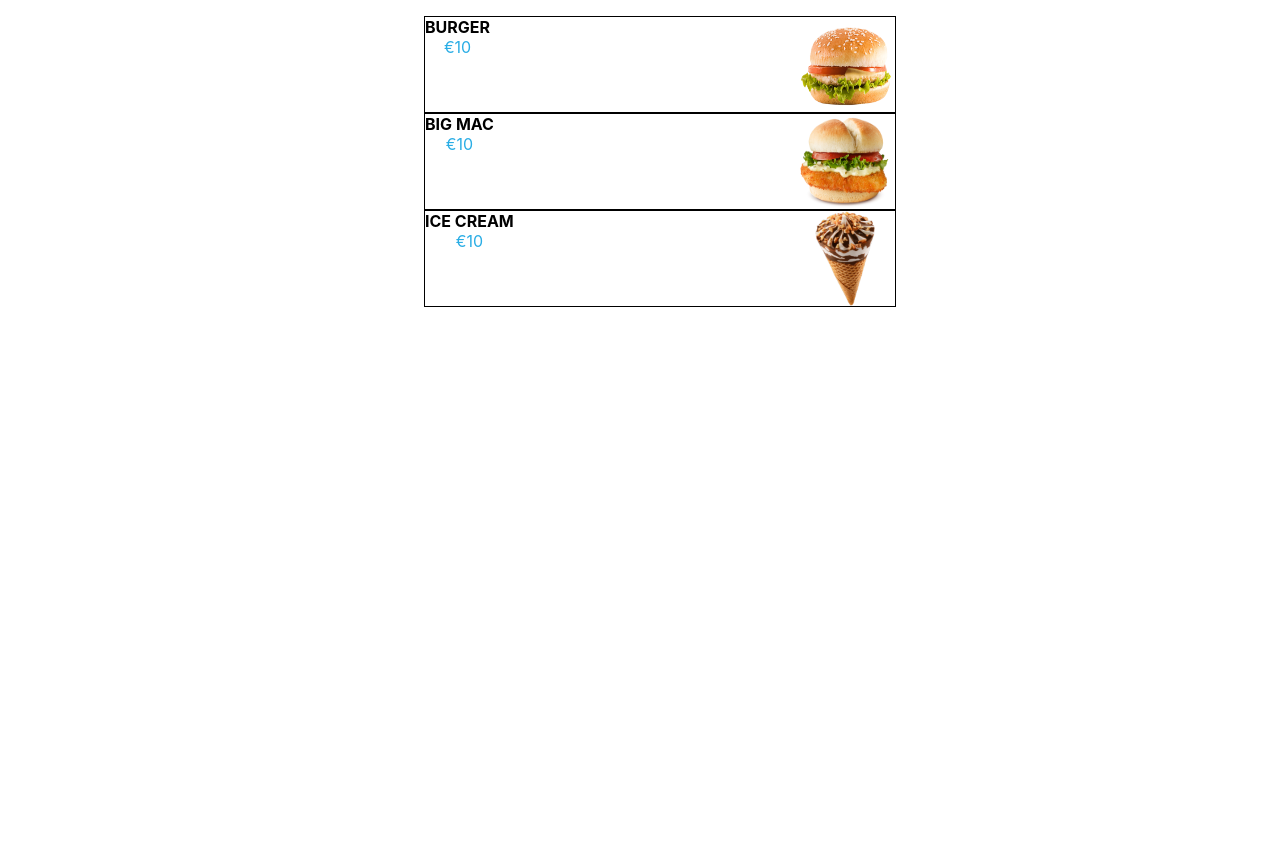
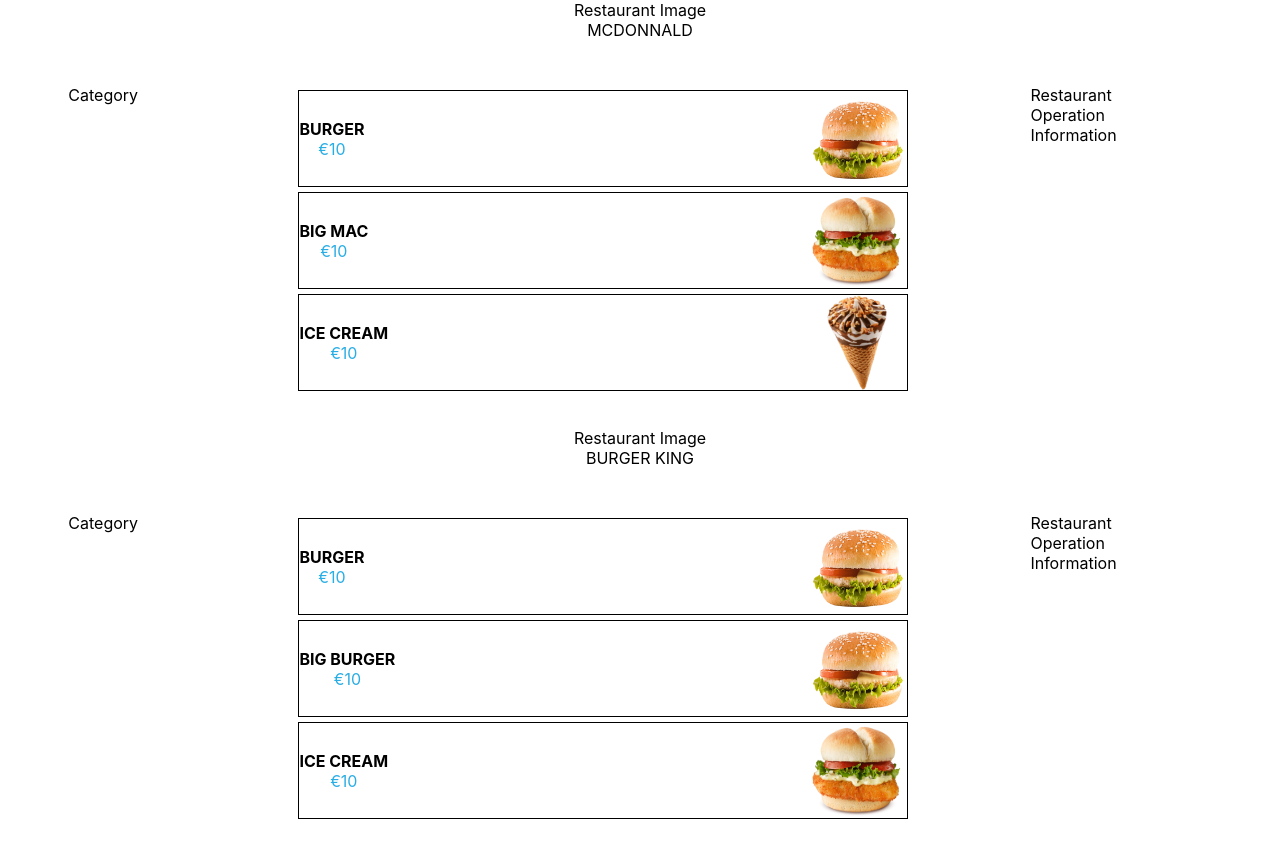
Before and after one commit to chungphamhn/order-food, a React (Create React App) app: page / in a window 1280 px wide. Before the commit the page ends 800 px from the top, so only its background shows below. Built offline with nearby package versions, Linux system fonts and the light colour scheme.

Commit message:
merge chung branch

```diff
--- a/src/App.js
+++ b/src/App.js
@@ -1,16 +1,17 @@
 import React from 'react';
-import SingleRestaurant from './container/Restaurants/SingleRestaurant';
+import AllRestaurants from './container/Restaurants/AllRestaurants';
+//import SingleRestaurant from './container/Restaurants/SingleRestaurant';
 import './App.css';
 
 function App() {
 
-  return (
+    return (
 
-      <div className="App">
-          <SingleRestaurant />
-    </div>
+        <div className="App">
+            <AllRestaurants />
+        </div>
 
-  );
+    );
 }
 
 export default App;
--- a/src/assets/image/index.js
+++ b/src/assets/image/index.js
@@ -2,7 +2,9 @@
 import burgers from './burger.png';
 import icecream from './icecream.png';
 import bigmac from './bigmac.png';
+import McDonnald from './mcdonnald.png';
 
 export const burgerPicture = burgers ;
 export const icecreamPicture = icecream;
 export const bigmacPicture = bigmac;
+export const McDonnaldLogo = McDonnald;
--- a/src/container/Dishes/Dishes.css
+++ b/src/container/Dishes/Dishes.css
@@ -1,6 +1,9 @@
 .Dishes {
+    display: flex;
+    flex-flow: column;
     margin: auto;
     width: 40%;
+    margin: auto;
 }
 
 /*.boxed {
--- a/src/container/Dishes/Dishes.js
+++ b/src/container/Dishes/Dishes.js
@@ -9,16 +9,18 @@
 class Dishes extends Component {
 
     render() {
-        const Mcdonald = (
-            Object.keys(Data["McDonnald"].dishes).map(
+
+        const dishesData = this.props.dishesData;
+        const showDishes = (
+            Object.keys(dishesData).map(
                 dish => {
                     let temp = dish.toUpperCase().replace("_", " ");
                     let pic = null;
-                    if (Data["McDonnald"].dishes[dish].type === "icecream") {
+                    if (dishesData[dish].type === "icecream") {
                         pic = pictures.icecreamPicture;
 
                     }
-                    else if (Data["McDonnald"].dishes[dish].type === "burger") {
+                    else if (dishesData[dish].type === "burger") {
                         pic = pictures.burgerPicture;
                     } else {
                         pic = pictures.bigmacPicture;
@@ -27,19 +29,17 @@
 
                         <SingleDish
                             dishName={temp}
-                            Key={temp}
+                            key={temp}
                             dishPic={pic}
-                            dishPrice={Data["McDonnald"].dishes[dish].price}
+                            dishPrice={dishesData[dish].price}
                         />
                     );
                 }
             )
         )
         return (
-            <div className="Dishes" >
-                <ul>
-                    {Mcdonald}
-                </ul>
+            <div >
+                {showDishes}
 
             </div>
         );
--- a/src/container/Dishes/SingleDish.css
+++ b/src/container/Dishes/SingleDish.css
@@ -1,7 +1,13 @@
 .SingleDish {
     display: flex;
     justify-content: space-between;
+
     border: 1px solid ;
+
+    align-items: center;
+    border: 1px solid;
+    margin: 5px 0;
+
 }
     .SingleDish img {
         width: 100px;
--- /dev/null
+++ b/src/container/Restaurants/AllRestaurants.js
@@ -0,0 +1,26 @@
+import React, { Component } from 'react';
+import SingleRestaurant from './SingleRestaurant';
+import RestaurantInfo from './restaurantInfo';
+
+class AllRestaurants extends Component {
+
+    render() {
+
+        const allRestaurantObjects = Object.keys(RestaurantInfo).map(
+            restaurant => (
+                <SingleRestaurant
+                    restaurantObject={RestaurantInfo[restaurant]}
+                    restaurantName={restaurant.toUpperCase().replace("_", " ")}
+                />
+            )
+        );
+
+        return (
+            <div>
+                {allRestaurantObjects}
+            </div>
+        );
+    }
+}
+
+export default AllRestaurants;
--- a/src/container/Restaurants/SingleRestaurant.css
+++ b/src/container/Restaurants/SingleRestaurant.css
@@ -1,5 +1,26 @@
-.restaurant {
+.single_restaurant_main_page {
+    position: relative;
+    display: grid;
+    padding: 0 30px;
+    margin: 45px auto 2rem;
+    grid-template-columns: 12% 10% 50% 10% 5%;
+}
 
-    margin-left: auto;
-    margin-right: auto;
+.all_dishes {
+
+    grid-column: 3;
+    /*display: flex;
+    flex-flow: column;
+    margin: auto;
+    width: 40%;
+    margin: auto;*/
 }
+
+.categories{
+    grid-column: 1;
+    grid-column-start: 1;
+}
+.venue_info {
+    grid-column: 5;
+    grid-column-end: 5;
+}
--- a/src/container/Restaurants/SingleRestaurant.js
+++ b/src/container/Restaurants/SingleRestaurant.js
@@ -1,13 +1,29 @@
 import React, { Component } from 'react';
 import Dishes from '../Dishes/Dishes';
+import RestaurantInfo from './restaurantInfo';
+
+import './SingleRestaurant.css';
 
 class SingleRestaurant extends Component {
 
     render() {
+        //console.log(this.props.restaurantObject);
+
+        const dishesData = this.props.restaurantObject["dishes"];
 
         return (
             <div>
-                <Dishes />
+                <div>Restaurant Image</div>
+                <div>{this.props.restaurantName}</div>
+                <div className="single_restaurant_main_page">
+                    <div className="categories">Category</div>
+                    <div className="all_dishes">
+                        <Dishes dishesData={dishesData} />
+                    </div>
+
+                    <div className="venue_info">Restaurant Operation Information</div>
+                </div>
+
             </div>
         );
     }
--- a/src/container/Restaurants/restaurantInfo.js
+++ b/src/container/Restaurants/restaurantInfo.js
@@ -28,7 +28,7 @@
                 price: 10,
                 type: "burger"
             },
-            big_mac: {
+            big_burger: {
                 ingredient: ["bread", "meat", "salad"],
                 price: 10,
                 type: "burger"
```
Also changed, not shown: src/assets/image/mcdonnald.png (added).
